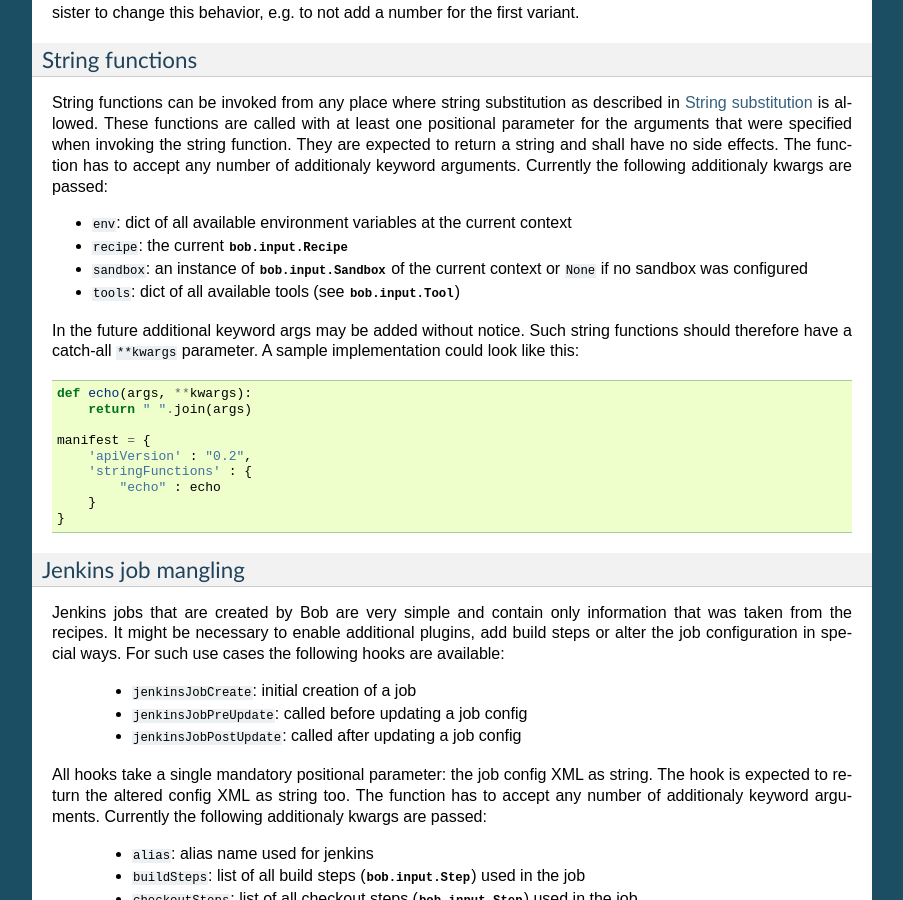
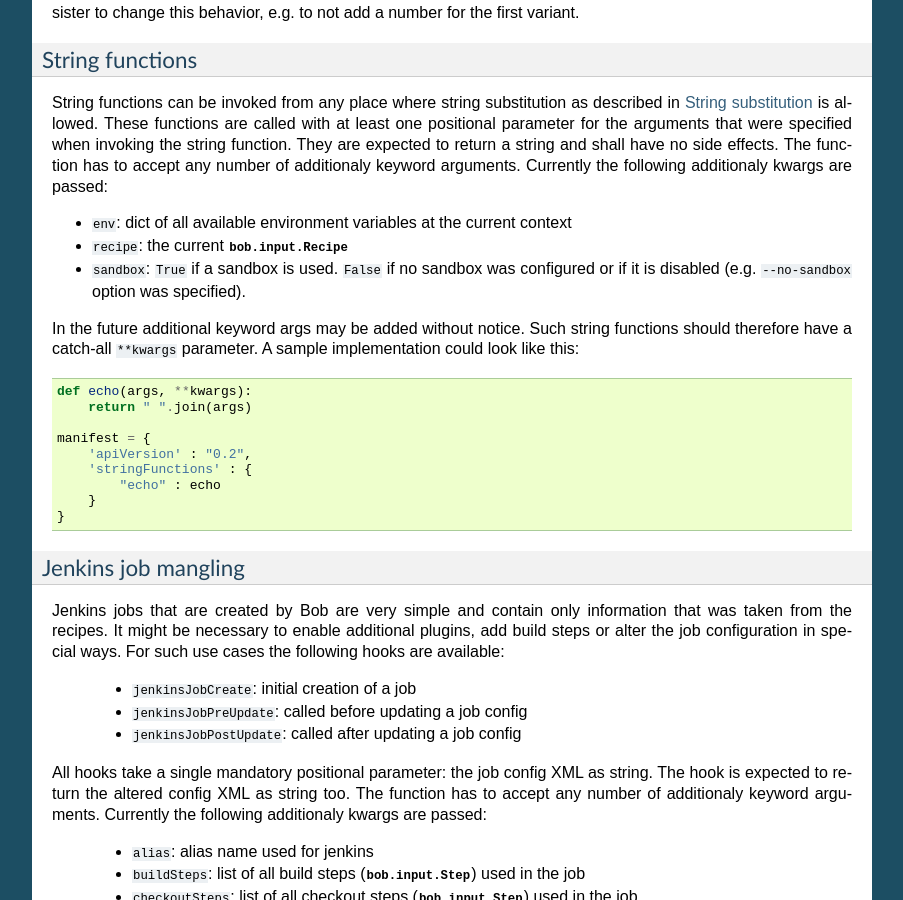
Before and after one commit to BobBuildTool/bob, a Sphinx documentation site: the page built from doc/manual/extending.rst, in a window 1280 px wide and 900 px high, scrolled down 2988 px. Shown: the whole window, without its empty margins (198-1101 px from the left). Built offline with Sphinx 7.4.7, drawn with Linux system fonts in a browser that asks for light colours; formulas are drawn with MathJax 3; the version number could not be read and is left out.

Commit message:
doc: remove reference to 'tools' parameter on string functions
Also remove the "is-tool-defined" function from the documentation. It
should not be used anymore.

```diff
--- a/doc/manual/configuration.rst
+++ b/doc/manual/configuration.rst
@@ -296,8 +296,6 @@ The following built in string functions are supported:
   ``then`` is returned. Otherwise ``else`` is returned.
 * ``$(is-sandbox-enabled)``: Return ``true`` if a sandbox is enabled in the
   current context, ``false`` otherwise.
-* ``$(is-tool-defined,name)``: If ``name`` is a defined tool in the current
-  context the function will return ``true``. Otherwise ``false`` is returned.
 * ``$(ne,left,right)``: Returns ``true`` if the expansions of ``left`` and
   ``right`` differ, otherwise ``false`` is returned.
 * ``$(not,condition)``: Interpret the expansion of ``condition`` as boolean
--- a/doc/manual/extending.rst
+++ b/doc/manual/extending.rst
@@ -172,9 +172,8 @@ passed:
 
 * ``env``: dict of all available environment variables at the current context
 * ``recipe``: the current :class:`bob.input.Recipe`
-* ``sandbox``: an instance of :class:`bob.input.Sandbox` of the current context
-  or ``None`` if no sandbox was configured
-* ``tools``: dict of all available tools (see :class:`bob.input.Tool`)
+* ``sandbox``: ``True`` if a sandbox is used. ``False`` if no sandbox was
+  configured or if it is disabled (e.g. ``--no-sandbox`` option was specified).
 
 In the future additional keyword args may be added without notice. Such string
 functions should therefore have a catch-all ``**kwargs`` parameter. A sample implementation
```
